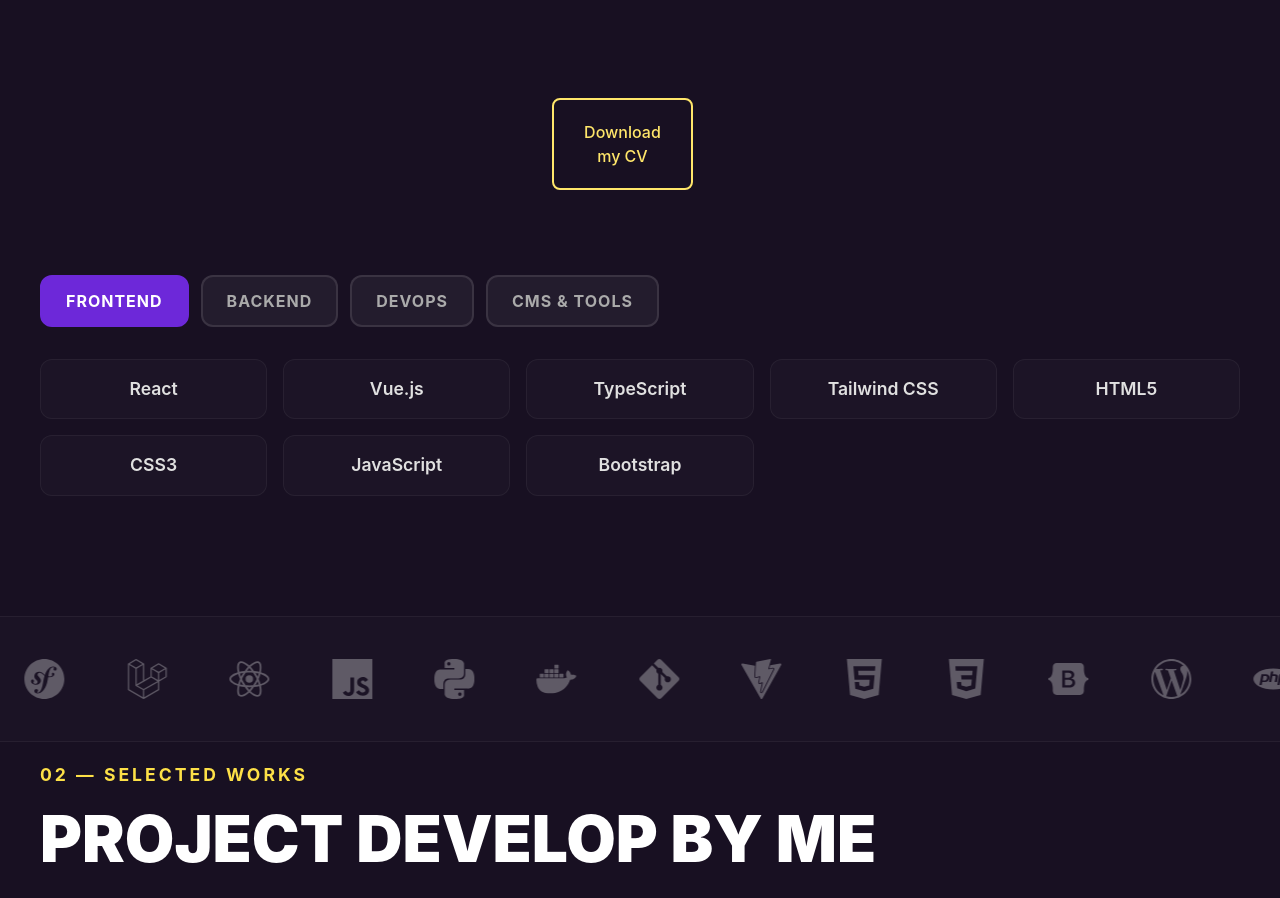
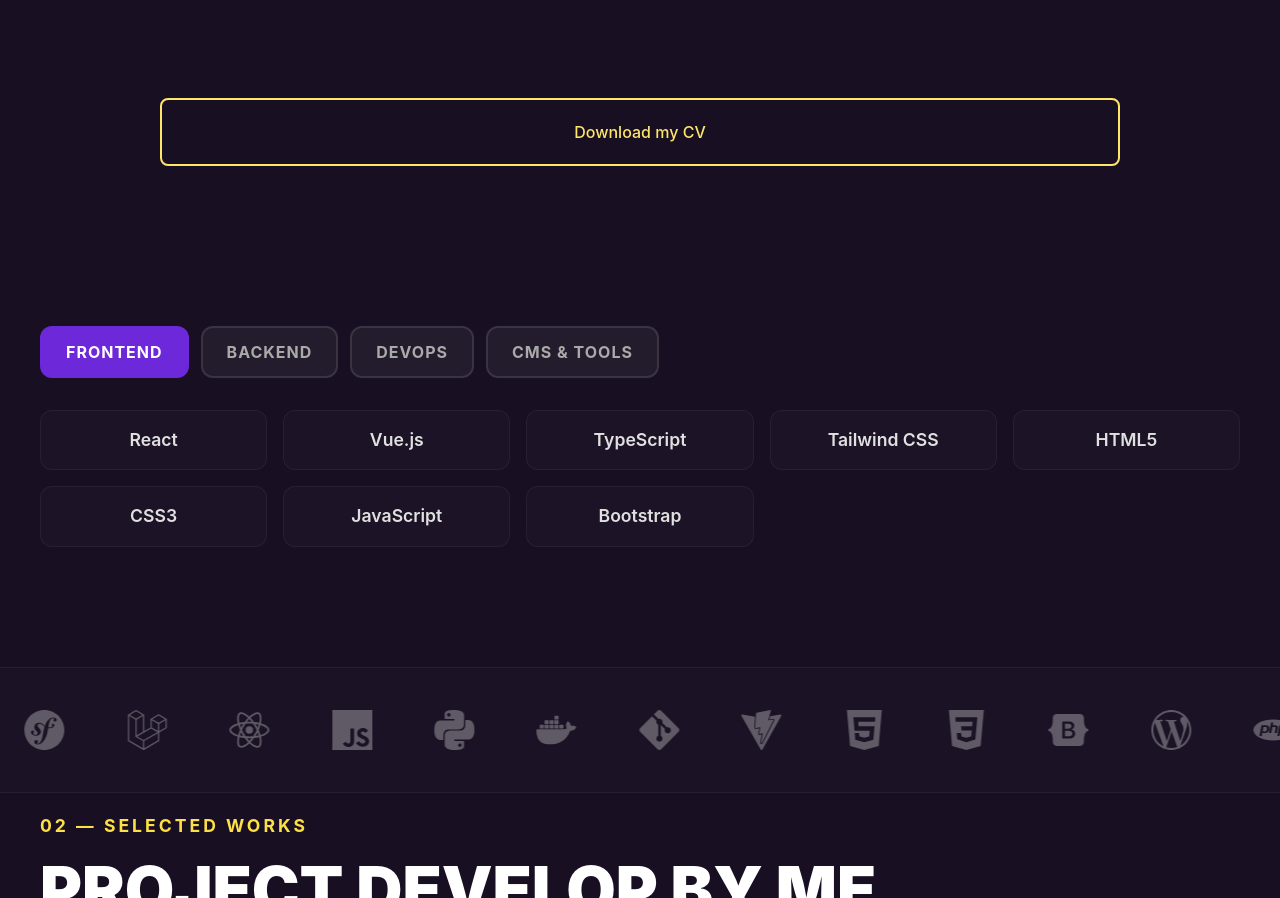
Before and after one commit to koldeus/Site-Portfolio, a React (Vite) app: page / in a window 1280 px wide. Shown: the part 2145-3043 px from the top of the page. Built offline with nearby package versions, Linux system fonts and the light colour scheme.

Commit message:
Update AboutSection.css

```diff
--- a/src/components/AboutSection.css
+++ b/src/components/AboutSection.css
@@ -70,6 +70,12 @@
 }
 
 .btn-div-cv {
+  width: 100%;
+  display: flex;
+  justify-content: center;
+  margin-bottom: clamp(40px, 6vw, 75px);
+}
+.btn-div-cv > a{
   width: 100%;
   display: flex;
   justify-content: center;
```
